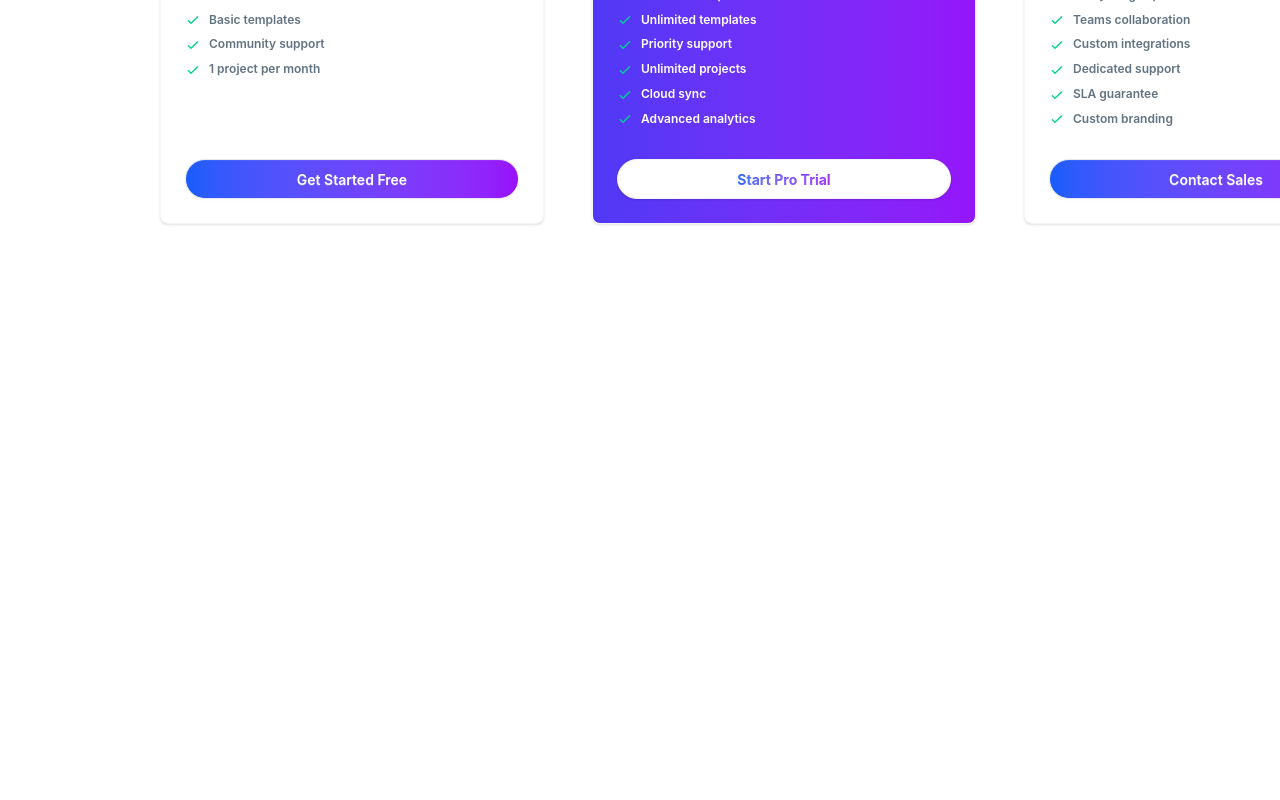
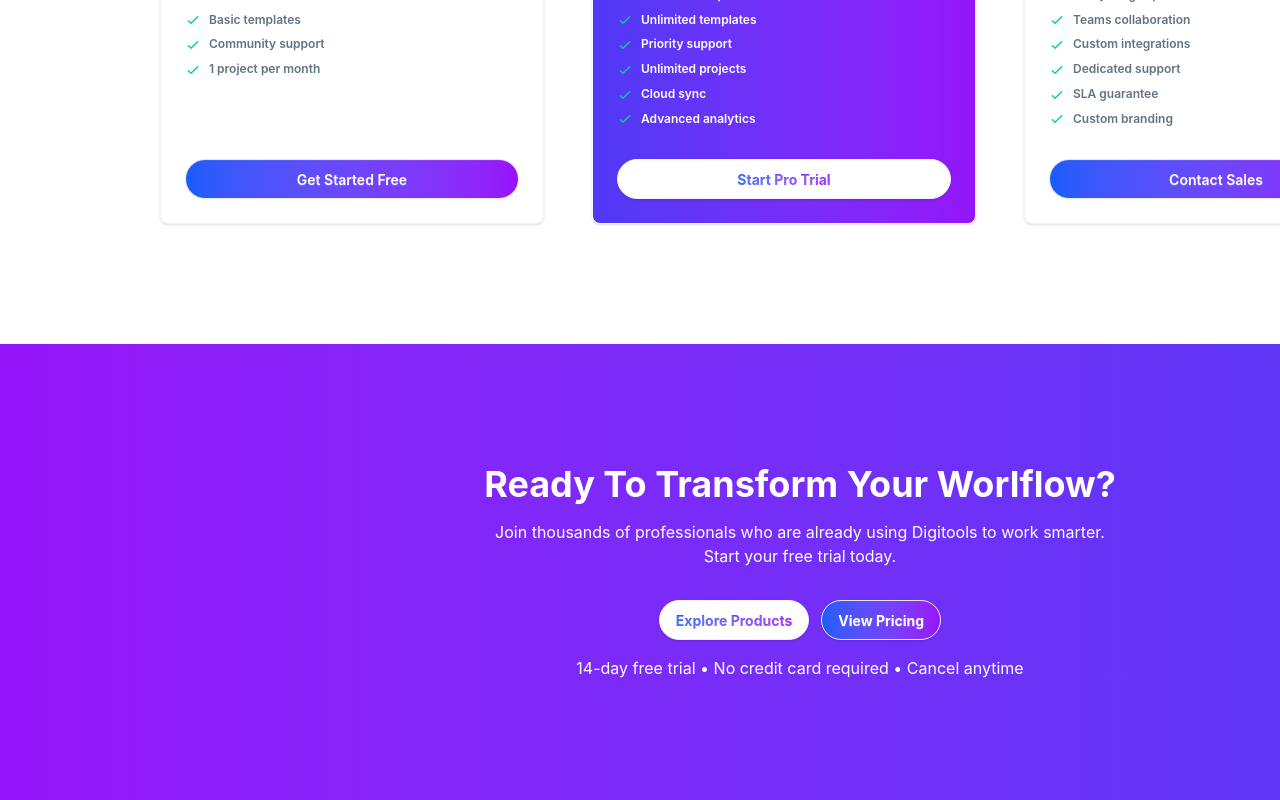
Before and after one commit to Hridrita/DigiTools-Platform, a React (Vite) app: page / in a window 1280 px wide. Shown: the part 3646-4446 px from the top of the page. Before the commit the page ends 3990 px from the top, so only its background shows below. Built offline with nearby package versions, Linux system fonts and the light colour scheme.

Commit message:
created workflow

```diff
--- a/src/App.jsx
+++ b/src/App.jsx
@@ -7,6 +7,7 @@ import 'react-toastify/dist/ReactToastify.css';
 import { ToastContainer } from 'react-toastify';
 import StepsSection from './Components/StepsSection'
 import PricingCard from './Components/PricingCard'
+import Footer1 from './Components/Footer1'
 
 
 const productPromise = fetch("/data.json")
@@ -31,6 +32,8 @@ function App() {
 
     <PricingCard></PricingCard>
 
+    <Footer1></Footer1>
+
     </>
   )
 }
--- /dev/null
+++ b/src/Components/Footer1.jsx
@@ -0,0 +1,34 @@
+import React from "react";
+
+const Footer1 = () => {
+  return (
+    <div>
+      <div className="w-400 h-auto bg-linear-to-l from-[rgb(79,57,246)] to-[rgb(149,20,250)] justify-center items-center text-center p-30 space-y-4">
+        <h1 className="text-[#ffffffFF] font-bold text-4xl">Ready To Transform Your Worlflow?</h1>
+        <p className="text-[#ffffffFF]">
+          Join thousands of professionals who are already using Digitools to
+          work smarter.<br></br> Start your free trial today.
+        </p>
+
+        <div className="flex justify-center items-center text-center gap-3 mt-8">
+            <button className="btn bg-[#ffffffFF] border border-gray-100 shadow-sm hover:bg-gray-50 font-bold rounded-3xl">
+                <span className="bg-linear-to-r from-blue-600 to-purple-600 bg-clip-text text-transparent">
+                  Explore Products
+                </span>
+              </button>
+
+              <button className="btn bg-linear-to-r from-blue-600 to-purple-600 shadow-sm hover:bg-gray-50 font-bold rounded-3xl">
+                <span className="text-[#ffffffFF]">
+                  View Pricing
+                </span>
+              </button>
+        </div>
+
+        <p className="text-[#ffffffFF]">14-day free trial • No credit card required • Cancel anytime</p>
+
+      </div>
+    </div>
+  );
+};
+
+export default Footer1;
```
